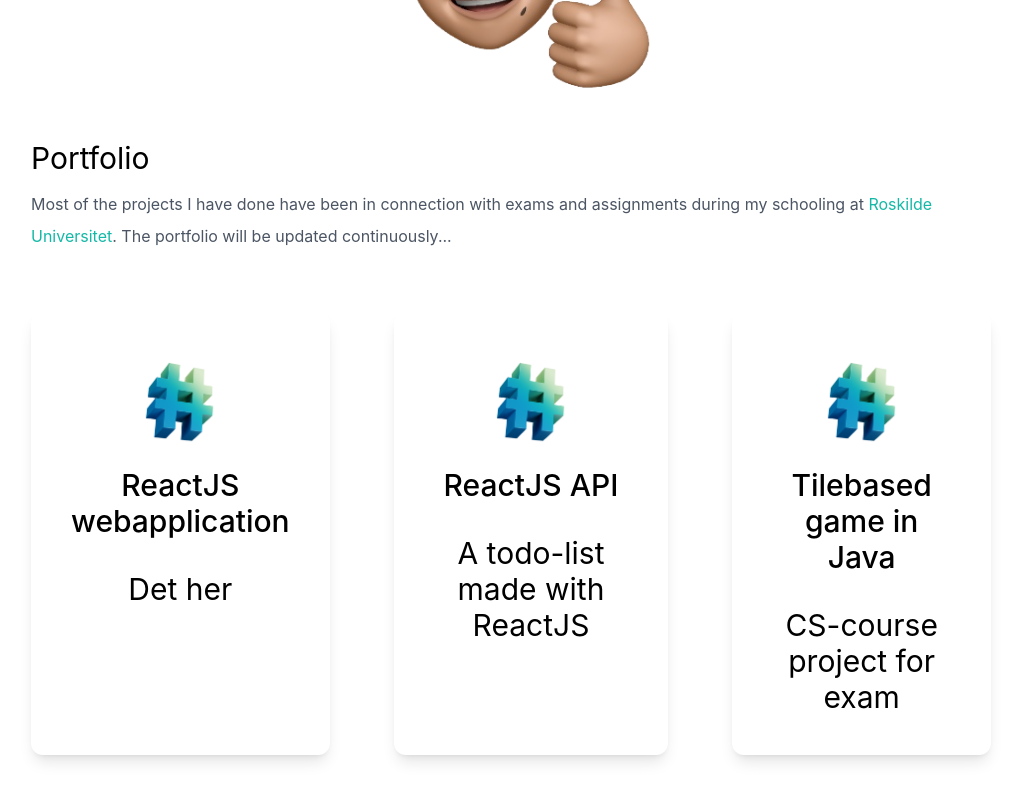
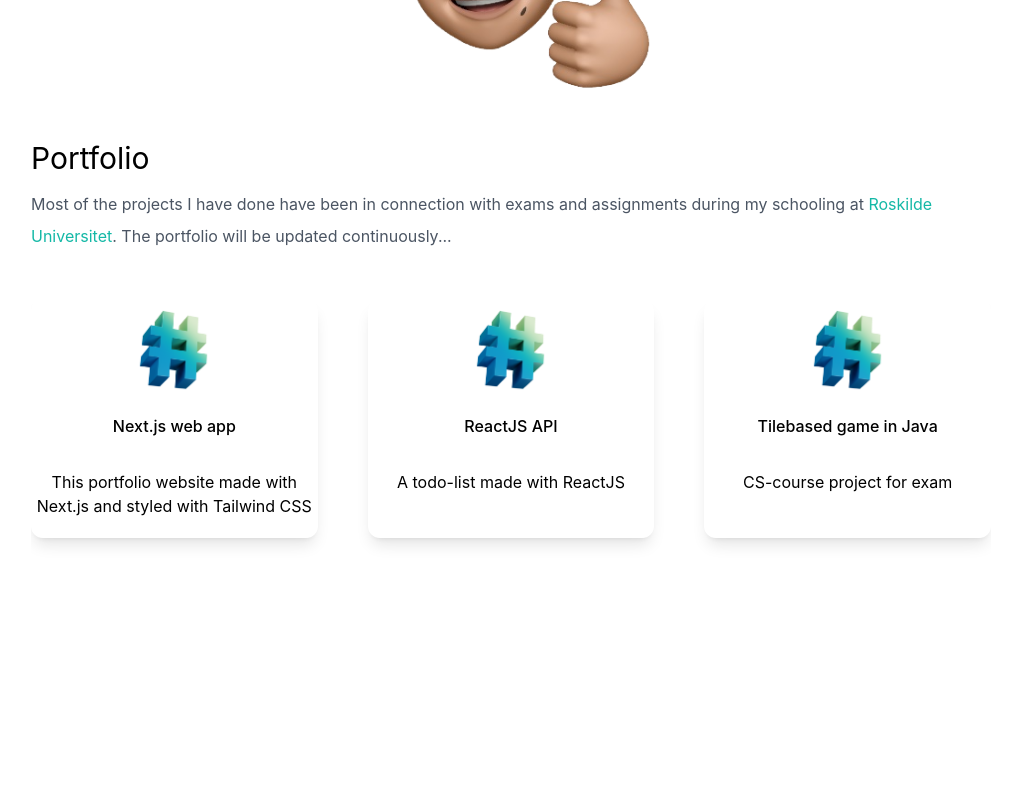
Before and after one commit to Luchassmed/windy, a Next.js app: page / in a window 1280 px wide. Shown: the part 928-1728 px from the top of the page, without its empty margins (129-1149 px from the left). After the commit the page ends 1506 px from the top, so only its background shows below. Built offline with nearby package versions, Linux system fonts and the light colour scheme.

Commit message:
feat: keen-slide på projects

```diff
--- a/components/Projects.js
+++ b/components/Projects.js
@@ -1,12 +1,24 @@
 import React from "react";
 import Hashtag from "../public/code.png";
 import Image from "next/image";
+
+import { useKeenSlider } from "keen-slider/react";
+import "keen-slider/keen-slider.min.css";
+
 export default function Projects() {
+  const [sliderRef] = useKeenSlider({
+    loop: true,
+    mode: "free",
+    slides: {
+      perView: 3,
+      spacing: 50,
+    },
+  });
   return (
     <>
       <div>
         <section>
-          <div>
+          <div className="pb-10">
             <h3 className="text-3xl py-1 dark:text-white">Portfolio</h3>
             <p className="text-md py-2 leading-8 text-gray-600 dark:text-white">
               Most of the projects I have done have been in connection with
@@ -16,23 +28,27 @@ export default function Projects() {
             </p>
           </div>
 
-          <div className="text-3xl flex justify-center gap-16 py-3 dark:text-white">
+          <div
+            ref={sliderRef}
+            className="keen-slider text-center pb-10 dark:text-white"
+          >
             <a
-              href="https://github.com/Luchassmed"
+              href="https://github.com/Luchassmed/windy"
               target="_blank"
-              className="text-center shadow-lg p-10 rounded-xl my-10 transition ease-in-out delay-50 hover:-translate-y-1 hover:scale-110"
+              className="keen-slider__slide number-slide1 shadow-lg rounded-xl pb-5 hover:scale-110"
             >
               <Image src={Hashtag} width={100} height={100} />
 
-              <h3 className="texl-lg font-medium pt-2 pb-8">
-                ReactJS webapplication
-              </h3>
-              <p>Det her</p>
+              <h3 className="texl-lg font-medium pt-2 pb-8">Next.js web app</h3>
+              <p>
+                This portfolio website made with Next.js and styled with
+                Tailwind CSS
+              </p>
             </a>
             <a
               href="https://github.com/Luchassmed/react-api"
               target="_blank"
-              className="text-center shadow-lg p-10 rounded-xl my-10 transition ease-in-out delay-50 hover:-translate-y-1 hover:scale-110"
+              className="keen-slider__slide number-slide2 shadow-lg rounded-xl pb-5"
             >
               <Image src={Hashtag} width={100} height={100} />
               <h3 className="texl-lg font-medium pt-2 pb-8">ReactJS API</h3>
@@ -41,7 +57,7 @@ export default function Projects() {
             <a
               href="https://github.com/Luchassmed"
               target="_blank"
-              className="text-center shadow-lg p-10 rounded-xl my-10 transition ease-in-out delay-50 hover:-translate-y-1 hover:scale-110"
+              className="keen-slider__slide number-slide3 shadow-lg rounded-xl pb-5"
             >
               <Image src={Hashtag} width={100} height={100} />
               <h3 className="texl-lg font-medium pt-2 pb-8">
--- a/package.json
+++ b/package.json
@@ -10,6 +10,7 @@
   },
   "dependencies": {
     "@headlessui/react": "^1.7.3",
+    "keen-slider": "^6.8.3",
     "next": "12.3.1",
     "react": "18.2.0",
     "react-dom": "18.2.0",
--- a/pages/index.js
+++ b/pages/index.js
@@ -5,9 +5,11 @@ import Image from "next/image";
 import Avatar from "../public/avatar.png";
 import { useState } from "react";
 import Projects from "../components/Projects";
+import "keen-slider/keen-slider.min.css";
 
 export default function Home() {
   const [darkMode, setDarkMode] = useState(false);
+
   return (
     <div className={darkMode ? "dark" : ""}>
       <Head>
@@ -44,7 +46,7 @@ export default function Home() {
               Hello, I'm Luchas Schmidt
             </h2>
             <h3 className="text-2xl py-2 md:text-3xl dark:text-white">
-              I'm a B.Sc. Student and a Webdeveloper. Based in
+              I'm a B.Sc. student and a web developer. Based in
               <span className="text-5xl font-extrabold text-transparent bg-clip-text bg-gradient-to-r from-gray-100 to-red-600">
                 {" "}
                 Copenhagen
```
Also changed, not shown: 1 other file (tests, documents, lock files or other folders).
